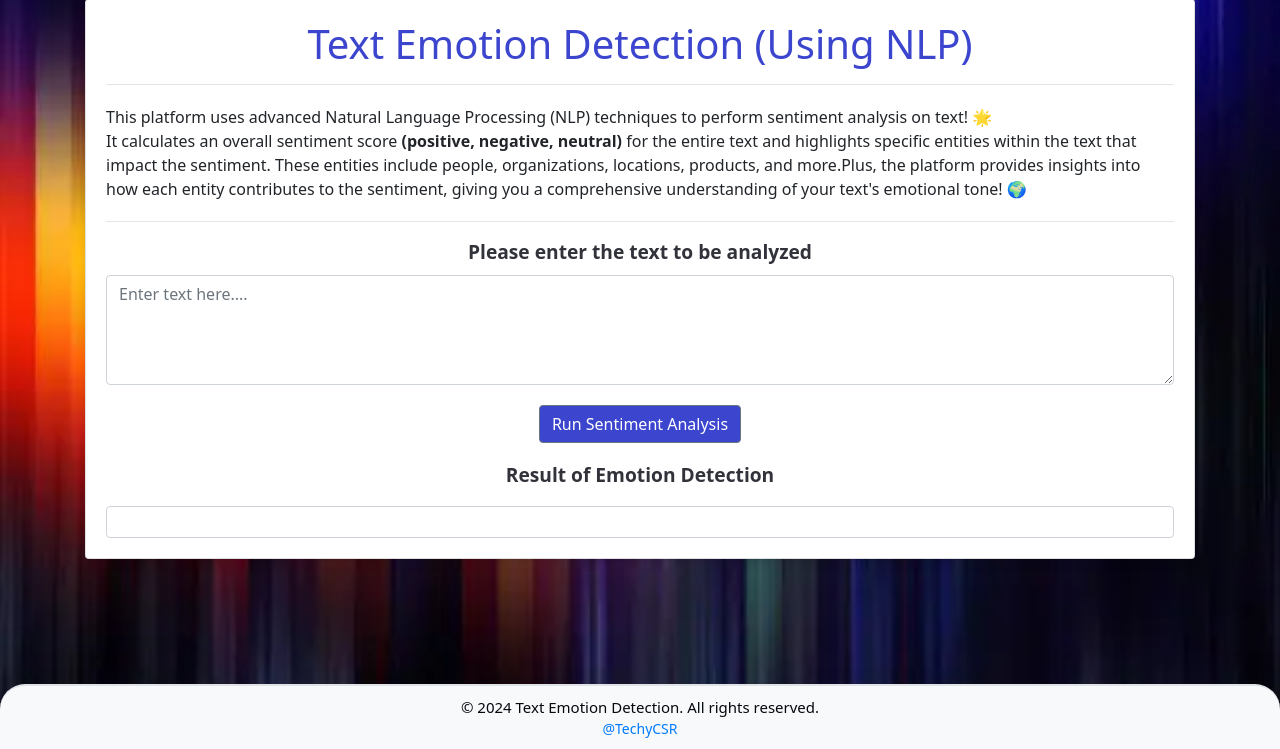
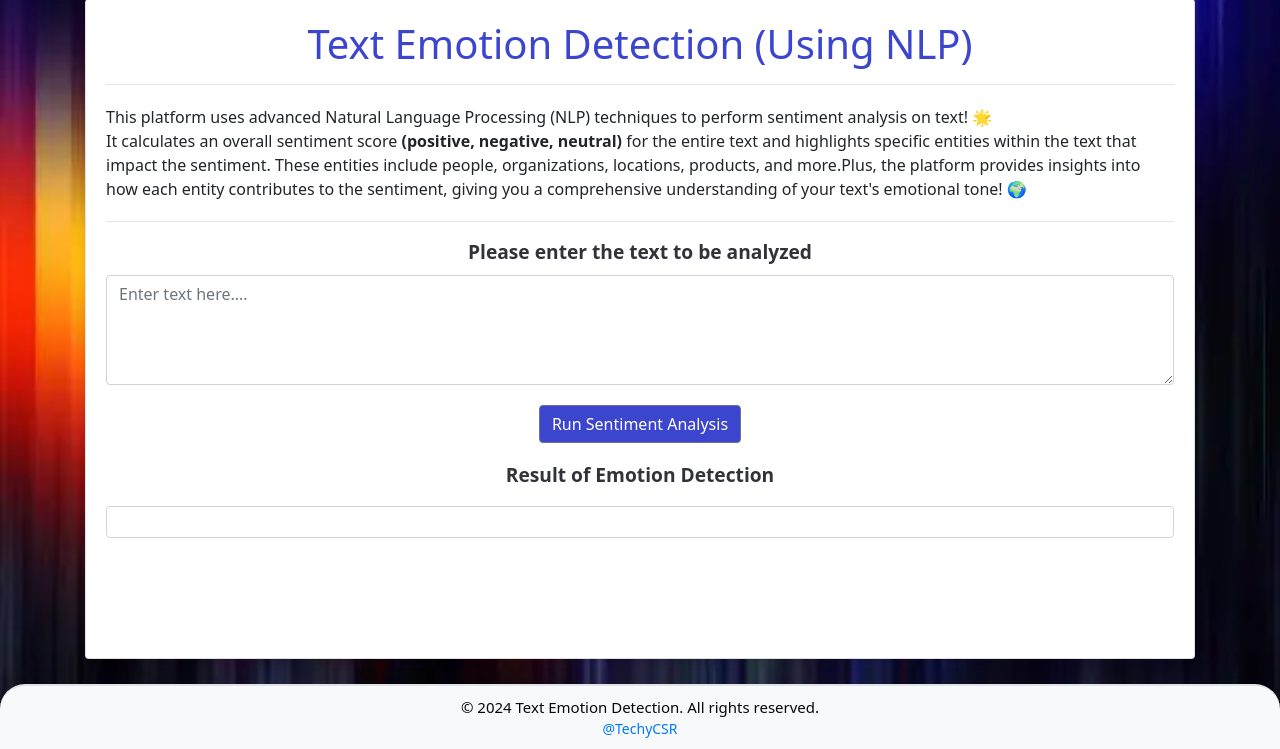
Before and after one commit to TechyCSR/Text-Based-Emotion-Detector, a Flask app: page / in a window 1280 px wide. Shown: the part 51-800 px from the top of the page. Run offline with Flask 3, Linux system fonts and the light colour scheme; some libraries are stand-ins or nearby versions.

Commit message:
adding  margin-bottom

```diff
--- a/static/css/styles.css
+++ b/static/css/styles.css
@@ -15,6 +15,7 @@ body {
 }
 
 .card-body {
+    margin-bottom: 100px;
     padding: 20px;
 }
 
```
